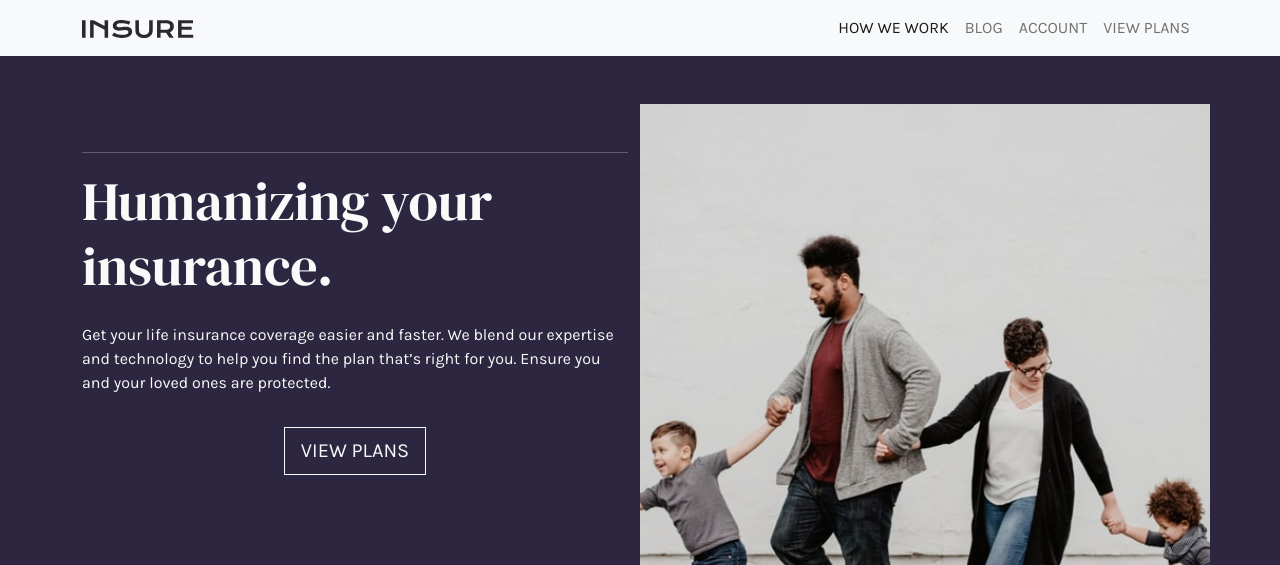
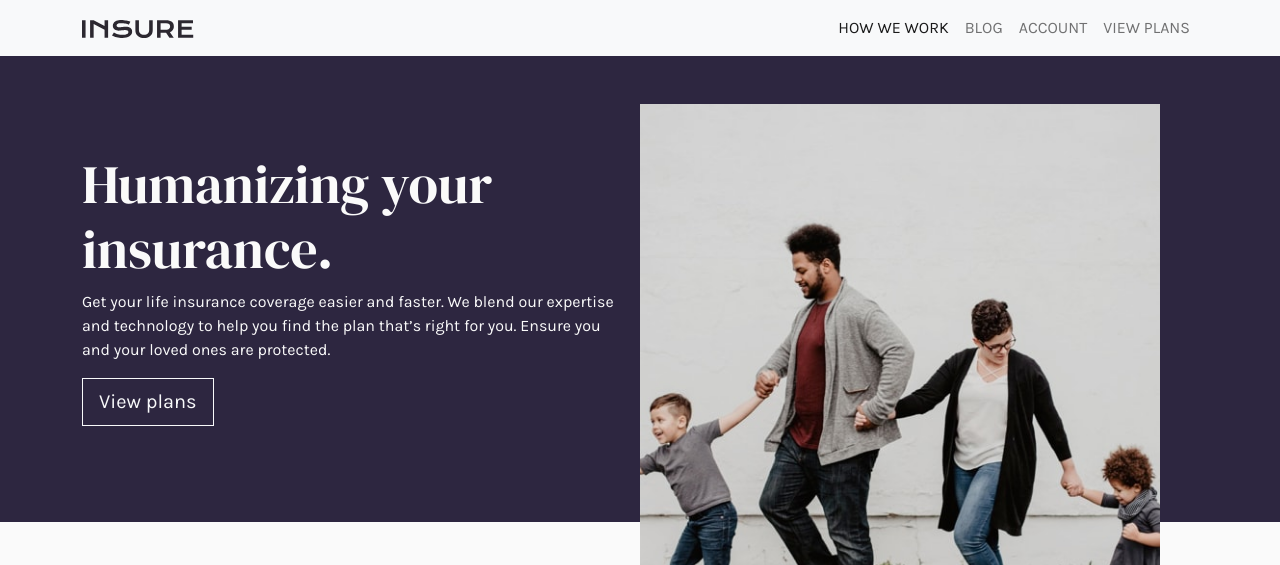
Before and after one commit to mitulpatel224/practice-bs-insure-landing-page, a plain HTML site: page index.html in a window 1280 px wide. Shown: the top 565 px of the page. Drawn offline with nearby package versions, Linux system fonts and the light colour scheme.

Commit message:
fix: hero section alignment

```diff
--- a/index.html
+++ b/index.html
@@ -97,44 +97,35 @@
     <!-- MAIN SECTION -->
     <main>
       <!-- HERO SECTION -->
-      <section class="hero hero-pattern">
+      <section class="hero">
         <div class="container">
-          <!-- TODO: SVG background not set -->
-          <div class="row py-lg-5">
-            <div class="col-12 col-lg-6 order-lg-2 p-0">
-              <figure class="m-0 w-100">
+          <div class="row row-cols-1 row-cols-md-2 py-md-5">
+            <!-- HERO IMAGE -->
+            <div class="hero-image-warper col order-md-2">
+              <figure>
                 <img
-                  class="d-lg-none img-fluid w-100"
-                  src="./images/image-intro-mobile.jpg"
+                  class="img-absolute w-100 d-none d-md-block"
+                  src="./images/image-intro-desktop.jpg"
+                  alt="intro-image"
                 />
                 <img
-                  class="d-none d-lg-block img-fluid w-100"
-                  src="./images/image-intro-desktop.jpg"
+                  class="w-100 d-md-none"
+                  src="./images/image-intro-mobile.jpg"
+                  alt="intro-image"
                 />
               </figure>
             </div>
             <!-- HERO TEXT CONTENT -->
-            <div class="col-12 col-lg-6 my-5">
-              <div>
-                <hr class="mt-0" />
-              </div>
-              <div
-                class="d-flex flex-column justify-content-center align-items-center"
-              >
-                <h1 class="text-center text-lg-start">
-                  Humanizing your insurance.
-                </h1>
-                <p class="text-center text-lg-start mt-3">
-                  Get your life insurance coverage easier and faster. We blend
-                  our expertise and technology to help you find the plan that’s
-                  right for you. Ensure you and your loved ones are protected.
-                </p>
-                <button
-                  class="btn btn-lg btn-outline-light text-uppercase rounded-0 mt-3"
-                >
-                  View Plans
-                </button>
-              </div>
+            <div class="hero-content col text-center text-md-start py-5">
+              <h1>Humanizing your insurance.</h1>
+              <p>
+                Get your life insurance coverage easier and faster. We blend our
+                expertise and technology to help you find the plan that’s right
+                for you. Ensure you and your loved ones are protected.
+              </p>
+              <button class="btn btn-lg btn-outline-light rounded-0">
+                View plans
+              </button>
             </div>
           </div>
         </div>
--- a/style.css
+++ b/style.css
@@ -46,24 +46,19 @@ h1 {
   background-color: var(--bg-primary);
   color: var(--very-light-gray);
 }
-/* TODO: SET SVG Background lines */
-.hero-pattern::before {
-  content: "";
-  position: absolute;
-  top: 0;
-  bottom: 0;
-  left: 0;
-  z-index: 1;
-  background-image: url("./images/bg-pattern-intro-left-desktop.svg");
+.hero .hero-image-warper {
+  position: relative;
 }
-.hero-pattern::after {
-  content: "";
-  position: absolute;
-  top: 0;
-  bottom: 0;
-  right: 0;
-  z-index: 1;
-  background-image: url("/images/bg-pattern-intro-right-desktop.svg");
+@media only screen and (min-width: 576px) {
+  .hero .hero-image-warper .img-absolute {
+    max-width: 520px;
+    position: absolute;
+    top: 0;
+    bottom: 0;
+    left: 0;
+    right: 0;
+    z-index: 2;
+  }
 }
 
 /* FOOTER SECTION */
```
